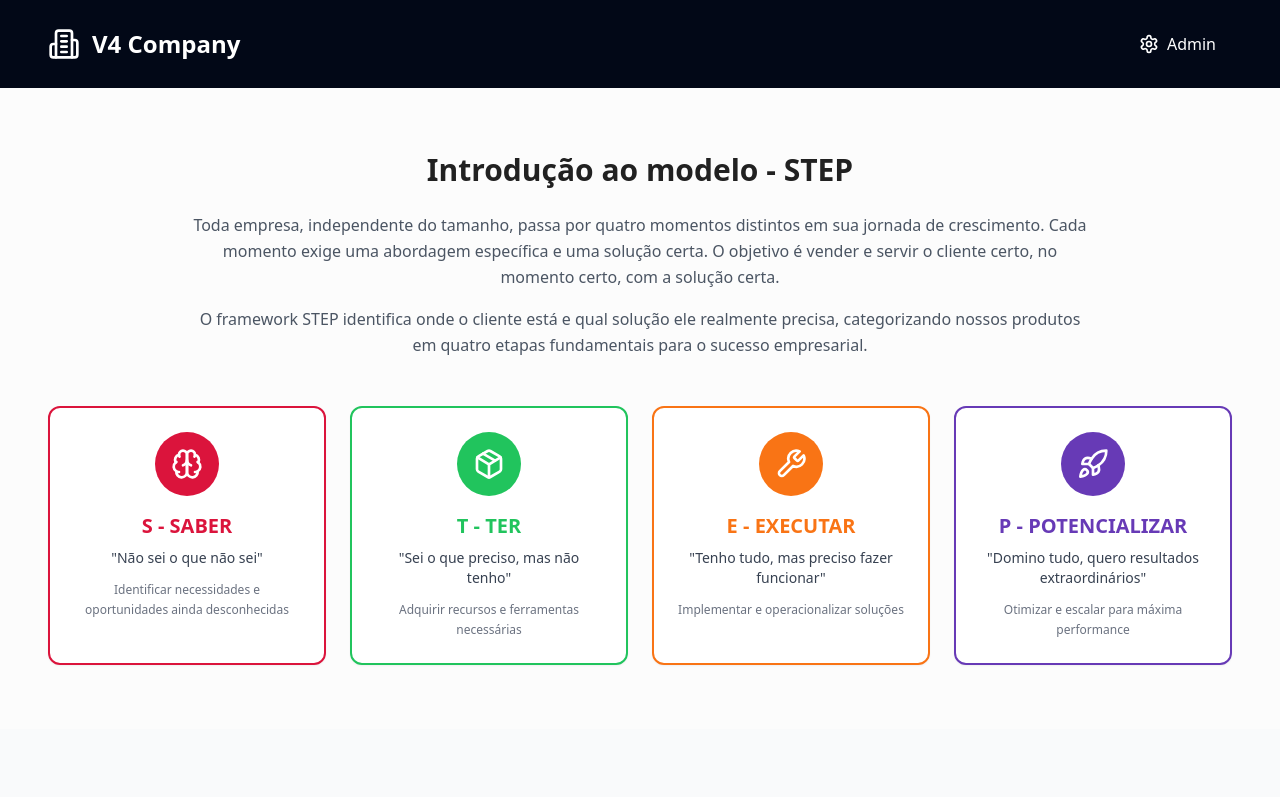
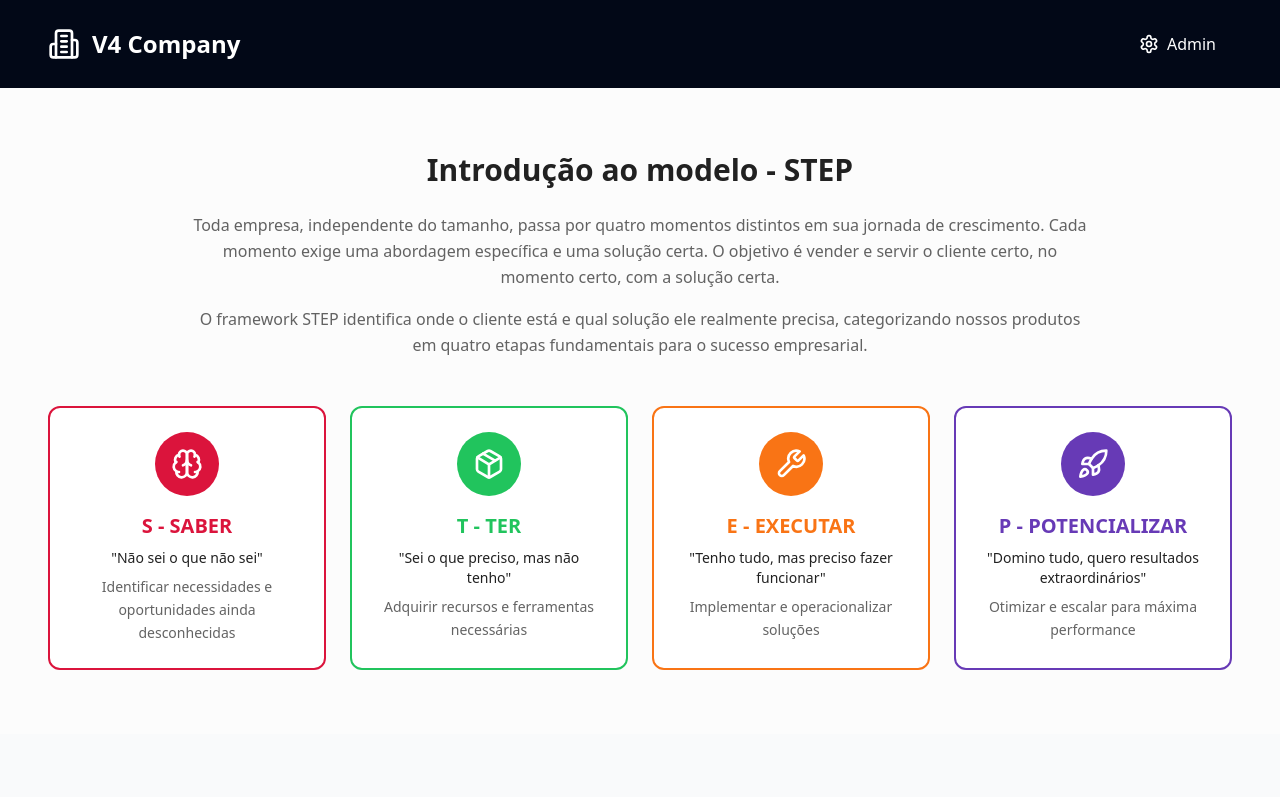
Before and after one commit to gina-eng/v4-product-compass-56970939, a React (Vite) app: page / in a window 1280 px wide. Shown: the top 797 px of the page. Built offline with nearby package versions, Linux system fonts and the light colour scheme.

Commit message:
Refactor: Clean up STEP visualization
Apply a cleaner visual style to the STEP framework section, while maintaining the display and linking of the identification elements.

```diff
--- a/src/components/StepIntroduction.tsx
+++ b/src/components/StepIntroduction.tsx
@@ -41,8 +41,8 @@ const StepIntroduction = () => {
     <section className="py-16 px-4">
       <div className="container mx-auto">
         <div className="text-center mb-12">
-          <h2 className="text-3xl font-bold mb-6">Introdução ao modelo - STEP</h2>
-          <div className="max-w-4xl mx-auto text-gray-600 leading-relaxed space-y-4">
+          <h2 className="text-3xl font-bold mb-6 text-foreground">Introdução ao modelo - STEP</h2>
+          <div className="max-w-4xl mx-auto text-foreground/70 leading-relaxed space-y-4">
             <p>
               Toda empresa, independente do tamanho, passa por quatro momentos distintos em sua jornada de crescimento.
               Cada momento exige uma abordagem específica e uma solução certa. O objetivo é vender e servir o cliente certo,
@@ -59,22 +59,35 @@ const StepIntroduction = () => {
           {stepItems.map((item, index) => {
             const IconComponent = item.icon;
             return (
-              <Card key={index} className="p-6 text-center hover:shadow-lg transition-all duration-300 border-2 hover:border-opacity-50"
-                    style={{borderColor: `hsl(var(--${item.color}))`}}>
-                <div className={`inline-flex items-center justify-center w-16 h-16 rounded-full mb-4`}
-                     style={{backgroundColor: `hsl(var(--${item.color}))`}}>
-                  <IconComponent className="h-8 w-8 text-white" />
+              <div
+                key={index}
+                className="bg-card border-2 rounded-xl p-6 text-center transition-all duration-300 hover:shadow-lg hover:scale-105"
+                style={{borderColor: `hsl(var(--${item.color}))`}}
+              >
+                <div className="flex flex-col items-center space-y-4">
+                  <div
+                    className="w-16 h-16 rounded-full flex items-center justify-center"
+                    style={{backgroundColor: `hsl(var(--${item.color}))`}}
+                  >
+                    <IconComponent className="w-8 h-8 text-white" />
+                  </div>
+
+                  <div className="space-y-2">
+                    <h3
+                      className="text-xl font-bold"
+                      style={{color: `hsl(var(--${item.color}))`}}
+                    >
+                      {item.letter} - {item.title}
+                    </h3>
+                    <p className="text-sm font-medium text-foreground">
+                      "{item.subtitle}"
+                    </p>
+                    <p className="text-sm text-foreground/70 leading-relaxed">
+                      {item.description}
+                    </p>
+                  </div>
                 </div>
-                <div className={`text-xl font-bold mb-2`} style={{color: `hsl(var(--${item.color}))`}}>
-                  {item.letter} - {item.title}
-                </div>
-                <div className="text-sm font-medium text-gray-700 mb-3">
-                  "{item.subtitle}"
-                </div>
-                <div className="text-xs text-gray-500 leading-relaxed">
-                  {item.description}
-                </div>
-              </Card>
+              </div>
             );
           })}
         </div>
```
